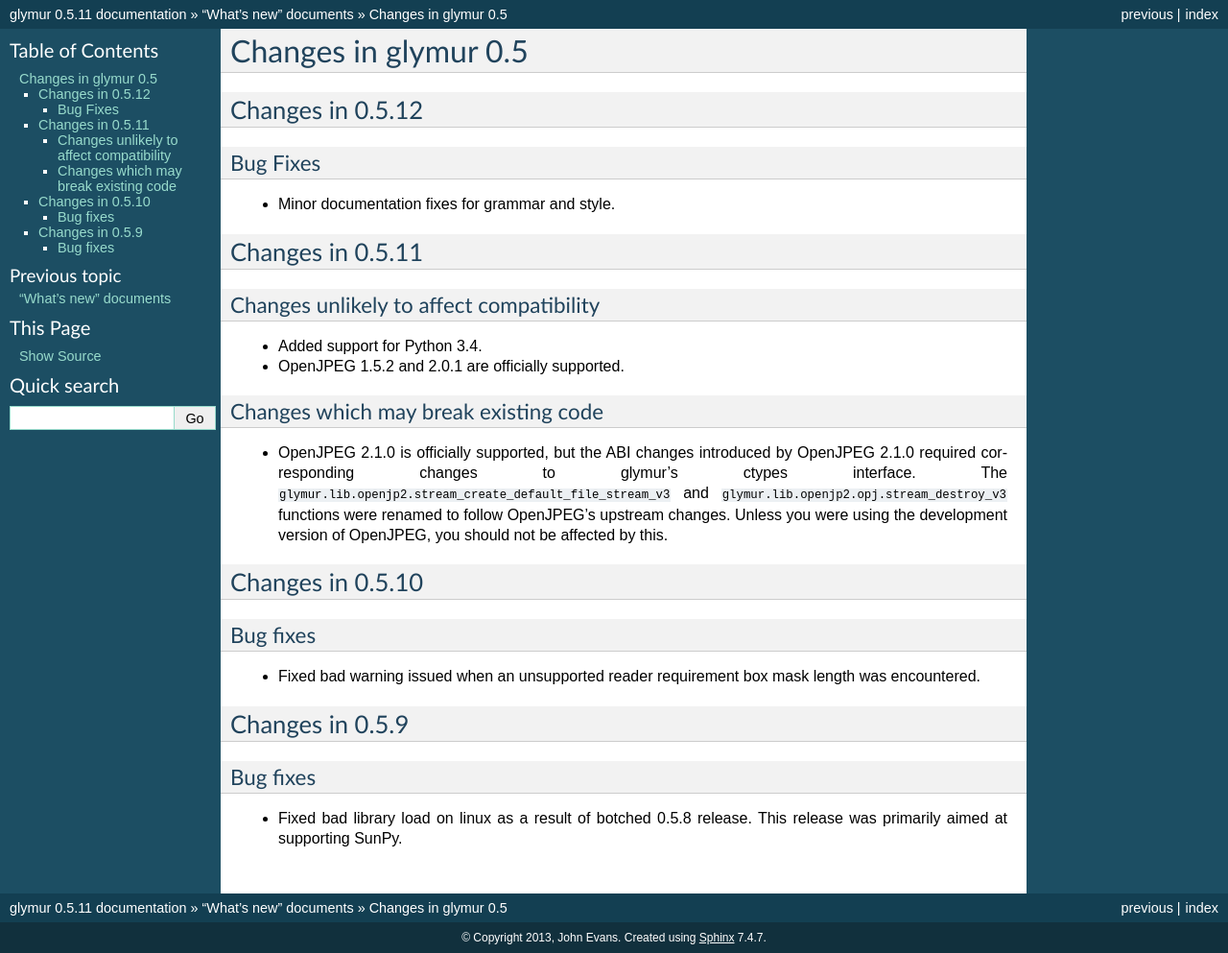
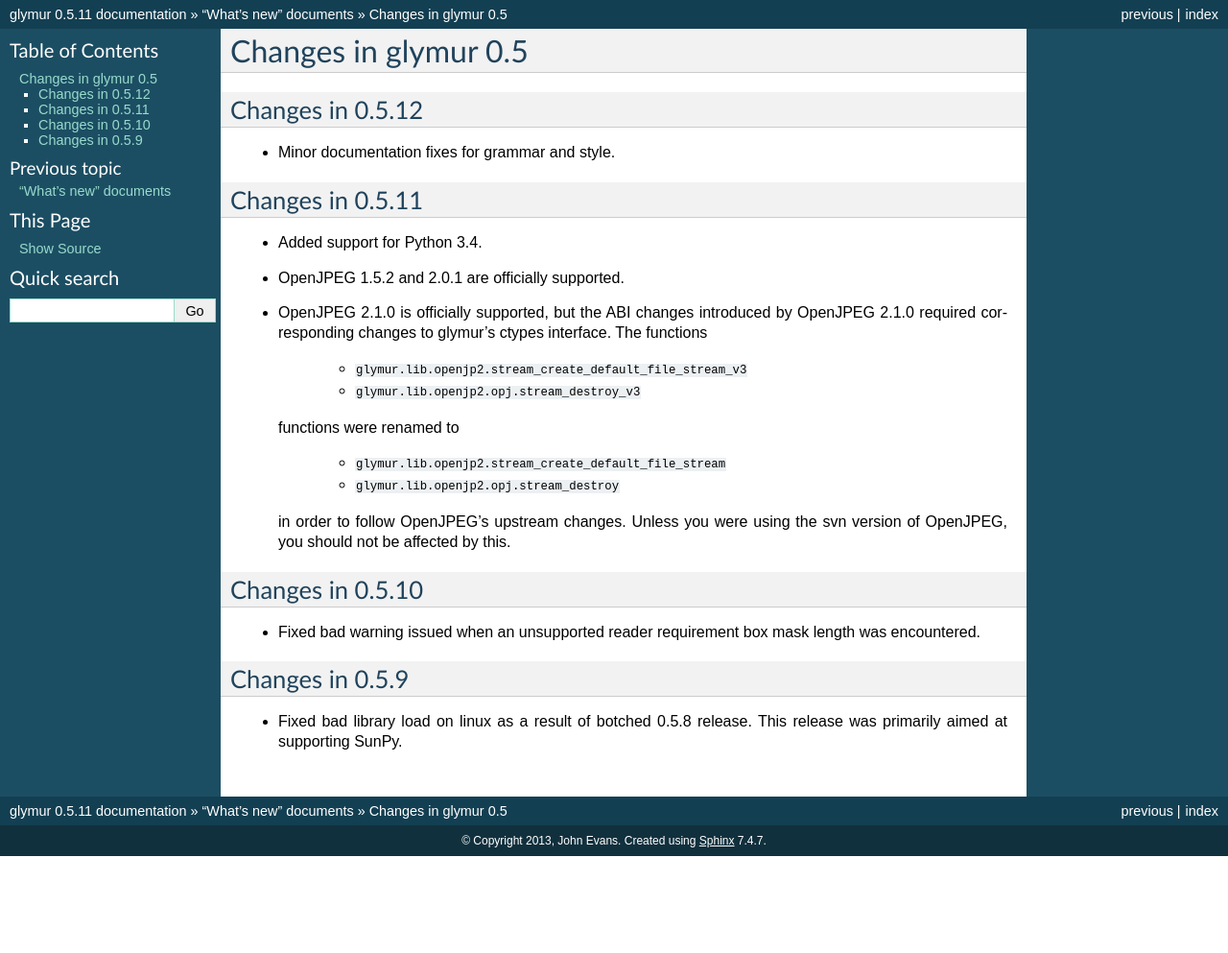
Before and after one commit to quintusdias/glymur, a Sphinx documentation site: the page built from docs/source/whatsnew/0.5.rst, in a window 1280 px wide. Shown: the whole page at 96% size. Built offline with Sphinx 7.4.7, drawn with Linux system fonts in a browser that asks for light colours; after the commit the page ends 900 px from its top, so only the background shows below that.

Commit message:
Decided on changelog look and feel.

```diff
--- a/docs/source/index.rst
+++ b/docs/source/index.rst
@@ -16,7 +16,6 @@ Contents:
    detailed_installation
    how_do_i
    api
-   changelog
    roadmap
    whatsnew/index
 
--- a/docs/source/whatsnew/0.5.rst
+++ b/docs/source/whatsnew/0.5.rst
@@ -5,47 +5,37 @@ Changes in glymur 0.5
 Changes in 0.5.12
 =================
 
-Bug Fixes
----------
-
 * Minor documentation fixes for grammar and style.
-
 
 Changes in 0.5.11
 =================
 
-Changes unlikely to affect compatibility
-----------------------------------------
-
 * Added support for Python 3.4.
 * OpenJPEG 1.5.2 and 2.0.1 are officially supported.
-
-Changes which may break existing code
--------------------------------------
-
 * OpenJPEG 2.1.0 is officially supported, but the ABI changes introduced by
   OpenJPEG 2.1.0 required corresponding changes to glymur's ctypes interface.
-  The ``glymur.lib.openjp2.stream_create_default_file_stream_v3`` and
-  ``glymur.lib.openjp2.opj.stream_destroy_v3`` functions were renamed to follow
-  OpenJPEG's upstream changes.  Unless you were using the development version
-  of OpenJPEG, you should not be affected by this.
+  The functions
+
+    * ``glymur.lib.openjp2.stream_create_default_file_stream_v3``
+    * ``glymur.lib.openjp2.opj.stream_destroy_v3``
+
+  functions were renamed to
+
+    * ``glymur.lib.openjp2.stream_create_default_file_stream``
+    * ``glymur.lib.openjp2.opj.stream_destroy``
+
+  in order to follow OpenJPEG's upstream changes.  Unless you were using the
+  svn version of OpenJPEG, you should not be affected by this.
 
 
 Changes in 0.5.10
 =================
 
-Bug fixes
----------
-
 * Fixed bad warning issued when an unsupported reader requirement box mask
   length was encountered.
-
 
 Changes in 0.5.9
 ================
 
-Bug fixes
----------
-
 * Fixed bad library load on linux as a result of botched 0.5.8 release.
   This release was primarily aimed at supporting SunPy.
--- a/docs/source/whatsnew/index.rst
+++ b/docs/source/whatsnew/index.rst
@@ -4,7 +4,7 @@
 "What's new" documents
 **********************
 
-These document the changes between minor (or major) versions of h5py.
+These document the changes between minor (or major) versions of glymur.
 
 .. toctree::
 
```
Also changed, not shown: docs/source/changelog.rst (deleted, +0 -21 lines).
